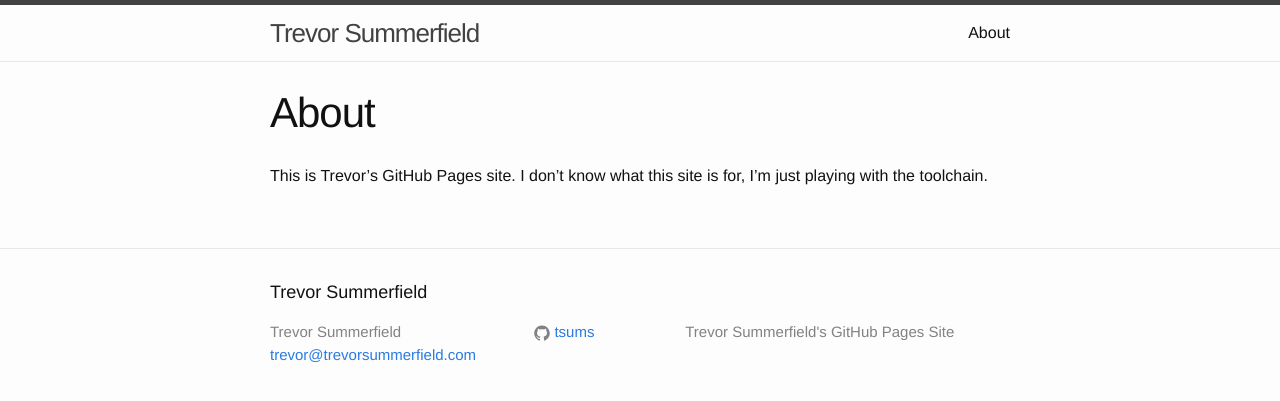
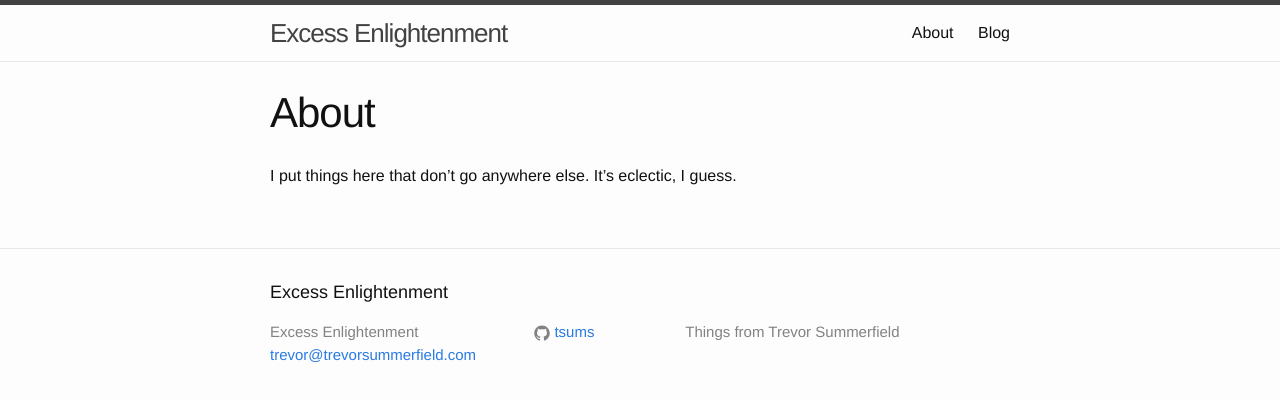
Before and after one commit to tsums/tsums.github.io, a Jekyll site: the page built from about.md, in a window 1280 px wide. Shown: the top 401 px of the page. Built offline with Jekyll 4.4.1, drawn with Linux system fonts in a browser that asks for light colours.

Commit message:
something something working on jekyll

```diff
--- a/_config.yml
+++ b/_config.yml
@@ -1,11 +1,13 @@
 # Site settings
-title: Trevor Summerfield
+title: Excess Enlightenment
 email: trevor@trevorsummerfield.com
 description: > # this means to ignore newlines until "baseurl:"
-  Trevor Summerfield's GitHub Pages Site
+  Things from Trevor Summerfield
 baseurl: "" # the subpath of your site, e.g. /blog/
 url: "http://tsums.github.io    " # the base hostname & protocol for your site
 github_username:  tsums
+paginate: 5
+paginate_path: "/blog/page:num/"
 
 # Build settings
 markdown: kramdown
--- a/_includes/header.html
+++ b/_includes/header.html
@@ -19,6 +19,7 @@
           <a class="page-link" href="{{ page.url | prepend: site.baseurl }}">{{ page.title }}</a>
           {% endif %}
         {% endfor %}
+        <a class="page-link" href="/blog">Blog</a>
       </div>
     </nav>
 
--- a/about.md
+++ b/about.md
@@ -4,4 +4,4 @@ title: About
 permalink: /about/
 ---
 
-This is Trevor's GitHub Pages site. I don't know what this site is for, I'm just playing with the toolchain.
+I put things here that don't go anywhere else. It's eclectic, I guess.
```
Also changed, not shown: _posts/2016-01-16-hackathons.md (added, +8 -0 lines), index.md (added, +3 -0 lines), blog/index.html (renamed from index.html).
